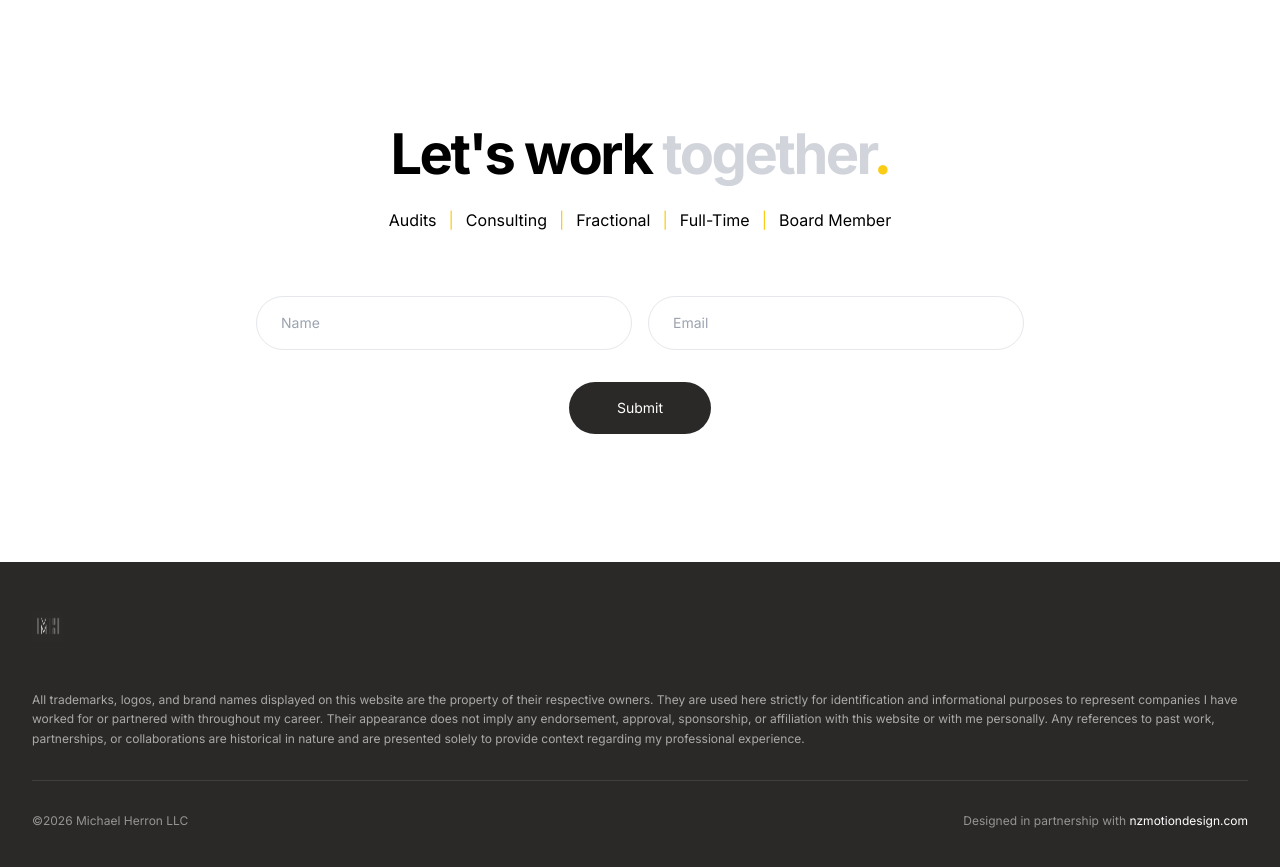
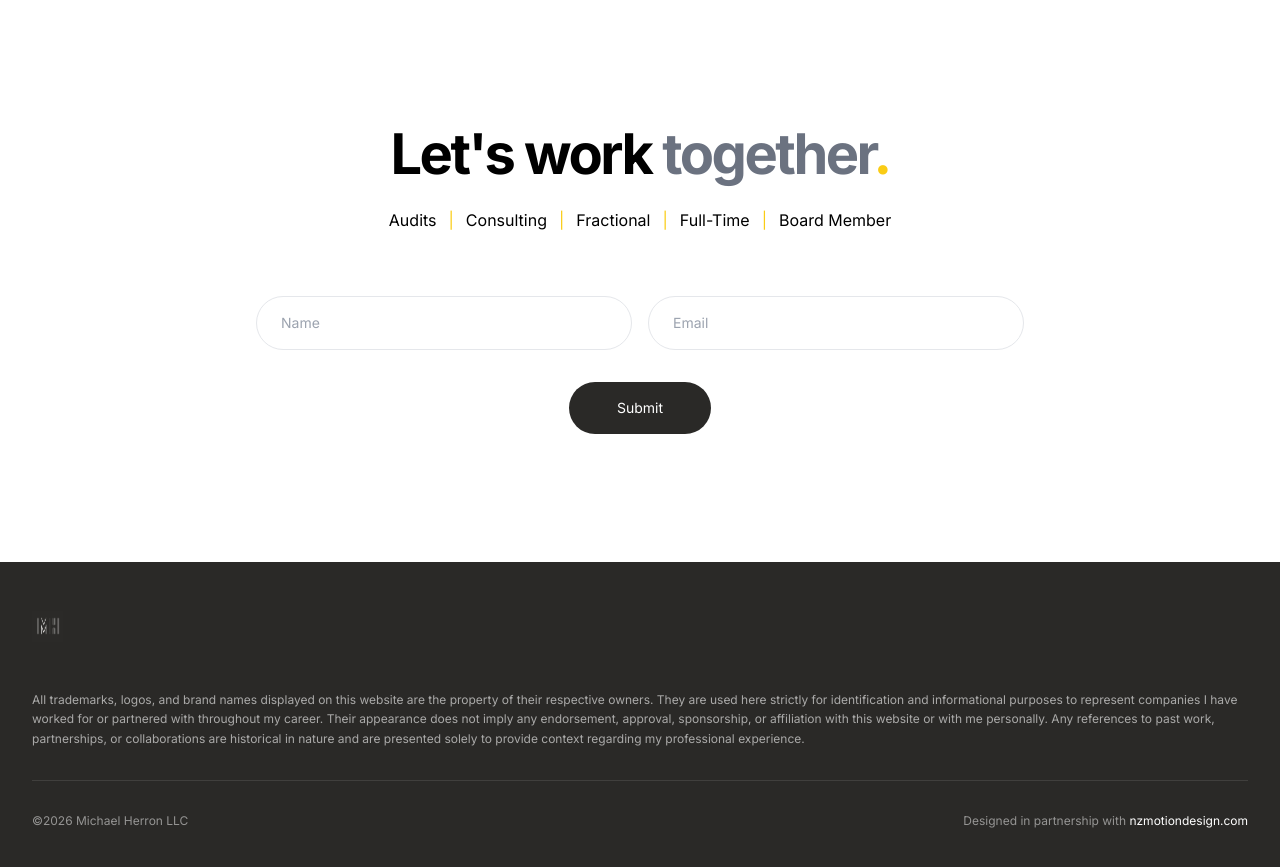
Before and after one commit to mrh1976/mherron, a Next.js app: page / in a window 1280 px wide. Shown: the part 10920-11787 px from the top of the page. Built offline with nearby package versions, Linux system fonts and the light colour scheme.

Commit message:
Update page.tsx

```diff
--- a/app/page.tsx
+++ b/app/page.tsx
@@ -312,7 +312,7 @@ export default function Home() {
       <section id="contact" className="py-32 px-8">
         <div className="max-w-3xl mx-auto text-center">
           <h2 className="text-[48px] md:text-[56px] font-[800] mb-6 leading-[1.05] tracking-[-2.5px]">
-            Let&apos;s work <span className="text-gray-300">together</span>
+            Let&apos;s work <span className="text-gray-500">together</span>
             <span className="text-yellow-400">.</span>
           </h2>
           <p className="text-base mb-16 flex items-center justify-center gap-3">
```
